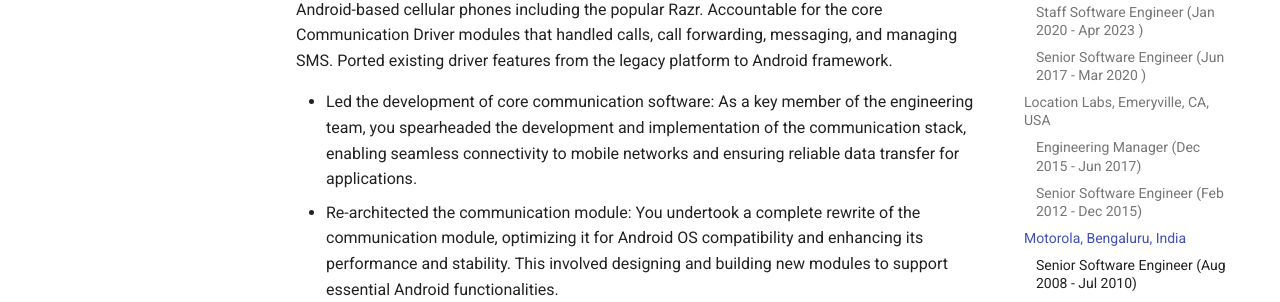
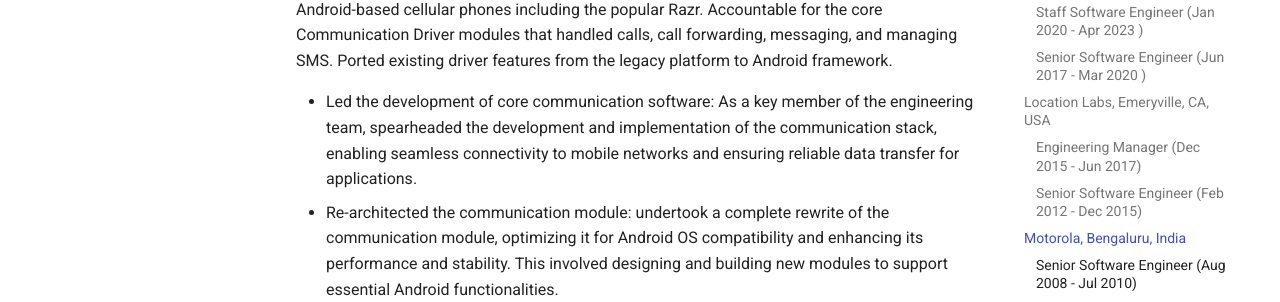
Before and after one commit to rakeshcusat/rakeshcusat.github.io, an MkDocs documentation site: the page built from docs/experiences.md, in a window 1280 px wide and 900 px high, scrolled down 2506 px. Shown: the part 168-470 px from the top of the window. Built offline with MkDocs 1.6.1 and Material for MkDocs 9.7.7, drawn with Linux system fonts in a browser that asks for light colours; plug-ins that fetch from the network failed and are left out.

Commit message:
taken care of comments

```diff
--- a/docs/experiences.md
+++ b/docs/experiences.md
@@ -55,8 +55,8 @@ Worked with backend engineers to make critical API design decisions and with the
 
 Developed firmware in Java and C++ to enable features and functions in Motorola’s line of Android-based cellular phones including the popular Razr. Accountable for the core Communication Driver modules that handled calls, call forwarding, messaging, and managing SMS. Ported existing driver features from the legacy platform to Android framework.
 
-- Led the development of core communication software: As a key member of the engineering team, you spearheaded the development and implementation of the communication stack, enabling seamless connectivity to mobile networks and ensuring reliable data transfer for applications.
-- Re-architected the communication module: You undertook a complete rewrite of the communication module, optimizing it for Android OS compatibility and enhancing its performance and stability. This involved designing and building new modules to support essential Android functionalities.
+- Led the development of core communication software: As a key member of the engineering team, spearheaded the development and implementation of the communication stack, enabling seamless connectivity to mobile networks and ensuring reliable data transfer for applications.
+- Re-architected the communication module: undertook a complete rewrite of the communication module, optimizing it for Android OS compatibility and enhancing its performance and stability. This involved designing and building new modules to support essential Android functionalities.
 - Integrated Wi-Fi (802.11) drivers provided by different vendors (i.e., TI, Qualcomm) into the motherboard set up and developed a Soft Access Point feature (hotspot) for Wi-Fi applications.
 
 ## Accord Software & Systems Pvt. Ltd. Bengaluru, India
```
